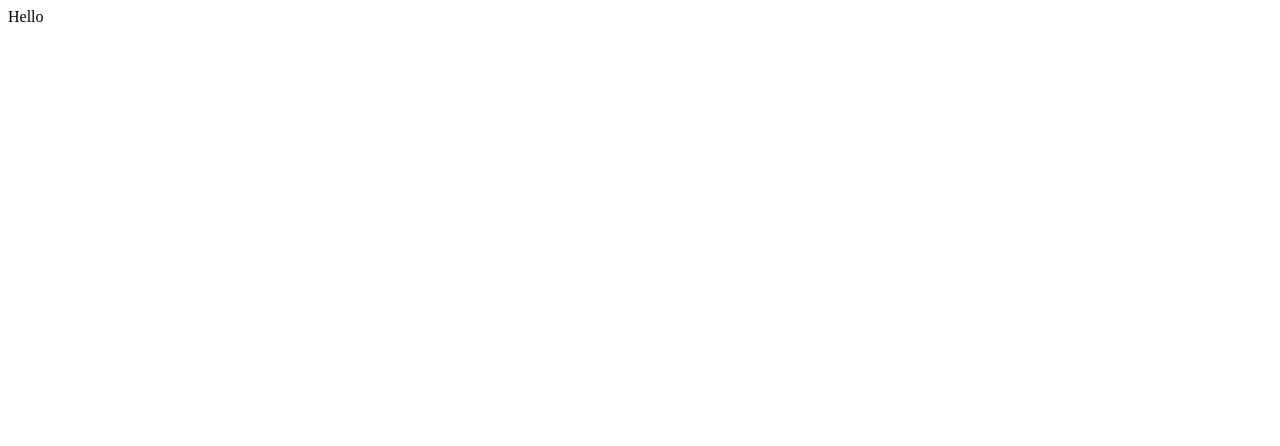
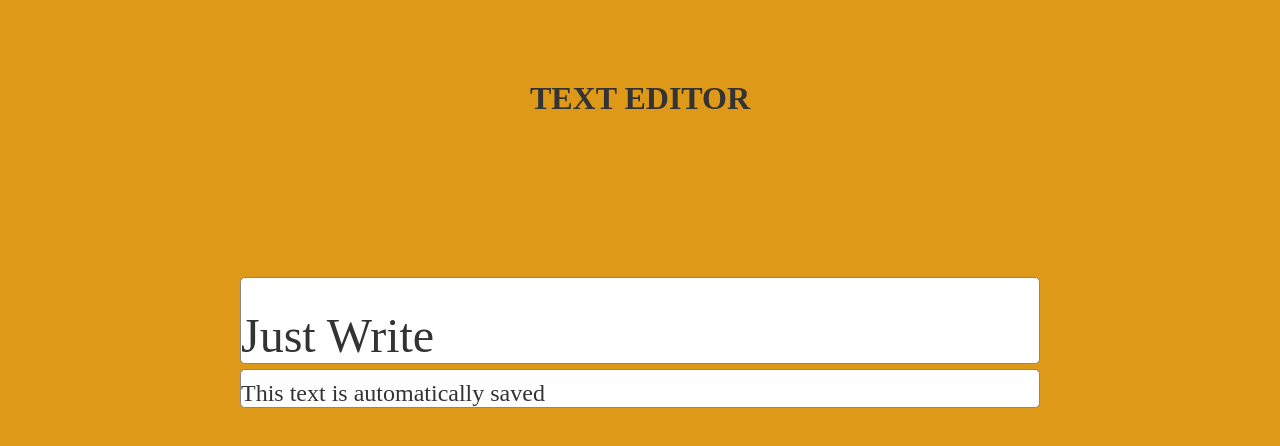
Before and after one commit to yonasman/Text_Editor, a plain HTML site: page index.html in a window 1280 px wide. Drawn offline with Linux system fonts and the light colour scheme.

Commit message:
Done with Text Editor

```diff
--- a/app.js
+++ b/app.js
@@ -0,0 +1,7 @@
+document.getElementById("heading").innerHTML = localStorage["title"] || "Just Write"  //default text
+document.getElementById("content").innerHTML = localStorage["text"] || "This text is automatically saved"
+// function for storing the text
+setInterval(function () {
+    localStorage["title"] = document.getElementById("heading").innerHTML
+    localStorage["text"] = document.getElementById("content").innerHTML
+},1000)
--- a/index.html
+++ b/index.html
@@ -2,13 +2,14 @@
 <html lang="en">
     <header>
         <meta charset="utf-8">
-        <meta name="viewport" content="width:device-width,initial-scale=1.0">
+        <meta name="viewport" content="width=device-width,initial-scale=1.0">
         <!--link to custom css-->
-        <link href="./style.css">
+        <link rel="stylesheet" href="./style.css">
         <title>Text Editor</title>
     </header>
-    <body>
-        <div>Hello</div>
-        <script src="./app.js"></script>
-    </body>
+        <h1>TEXT EDITOR</h1>
+        <div id="heading" contenteditable="true"></div>
+        <div id="content" contenteditable="true"></div>
+    <!--link to custom js-->
+    <script type="text/javascript" src="./app.js"></script>
 </html>
--- a/style.css
+++ b/style.css
@@ -0,0 +1,31 @@
+body {
+    color: #333333;
+    font-weight: 100;
+    max-width: 50em;
+    margin: 0 auto;
+    background-color: #de9919;
+}
+div:focus {
+    outline: none;
+}
+h1 {
+    text-align: center;
+    margin-top: 10vh;
+}
+#heading {
+    margin-top: 20vh;
+    font-size: 48px;
+    padding-top: 30px;
+    border: 1px solid #8c8787;
+    background-color: #fff;
+    border-radius: 5px;
+}
+
+#content {
+    padding-top: 10px;
+    font-size: 24px;
+    border: 1px solid #8c8787;
+    background-color: #fff;
+    margin-top: 5px;
+    border-radius: 5px;
+}
```
